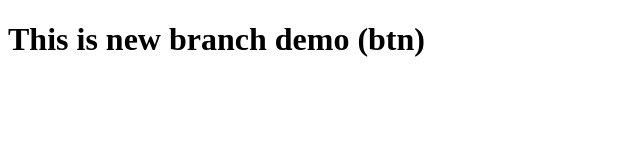
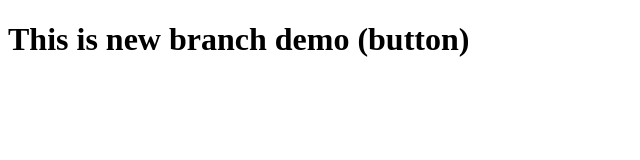
Before and after one commit to RinkalWebDesigner/localrepo, a plain HTML site: page index.html in a window 1280 px wide. Shown: the whole page, without its empty margins (0-640 px from the left). Drawn offline with Linux system fonts and the light colour scheme.

Commit message:
add button content

```diff
--- a/index.html
+++ b/index.html
@@ -6,6 +6,6 @@
     <title>Document</title>
 </head>
 <body>
-    <h1>This is new branch demo (btn)</h1>
+    <h1>This is new branch demo (button)</h1>
 </body>
 </html>
```
